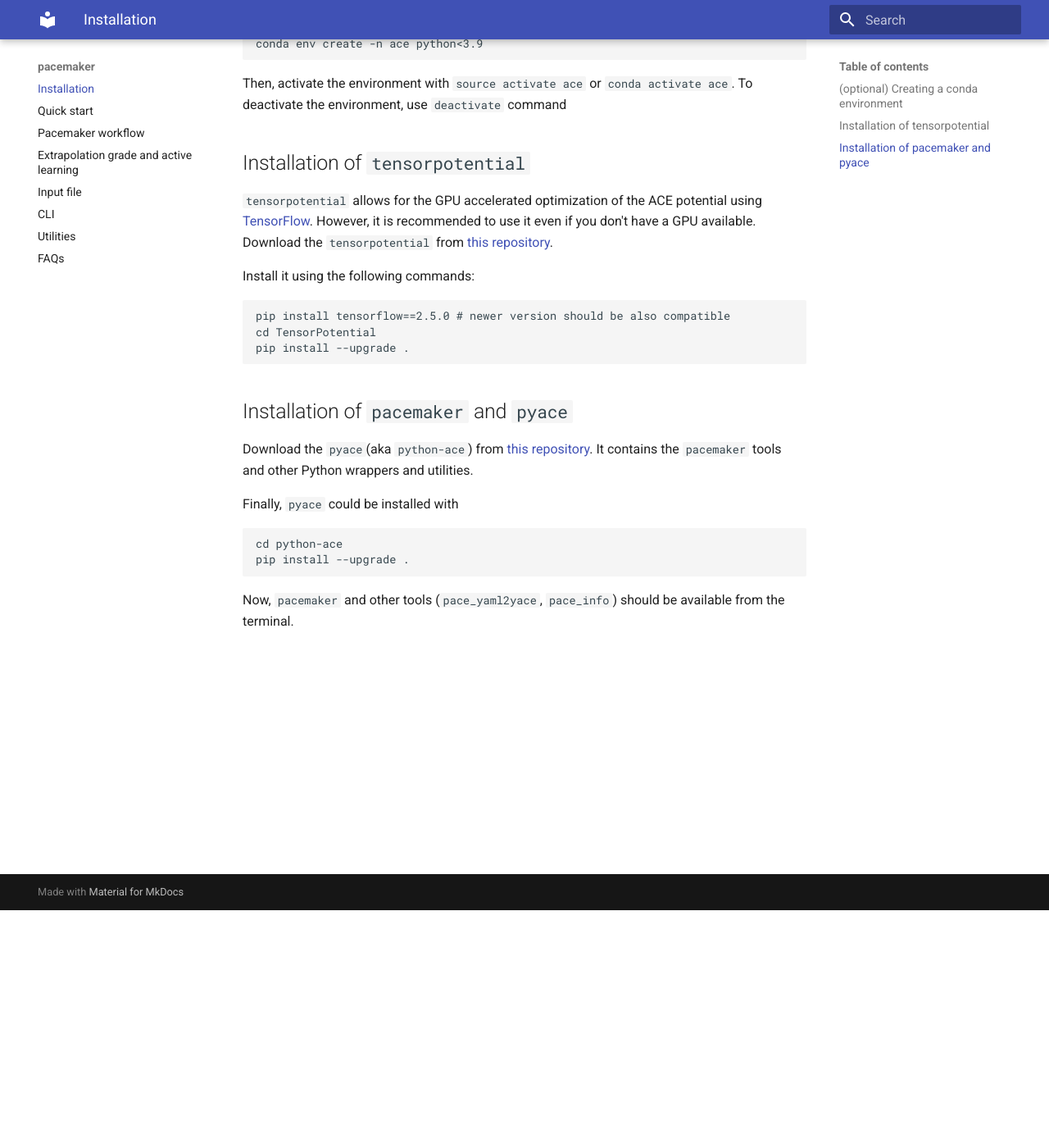
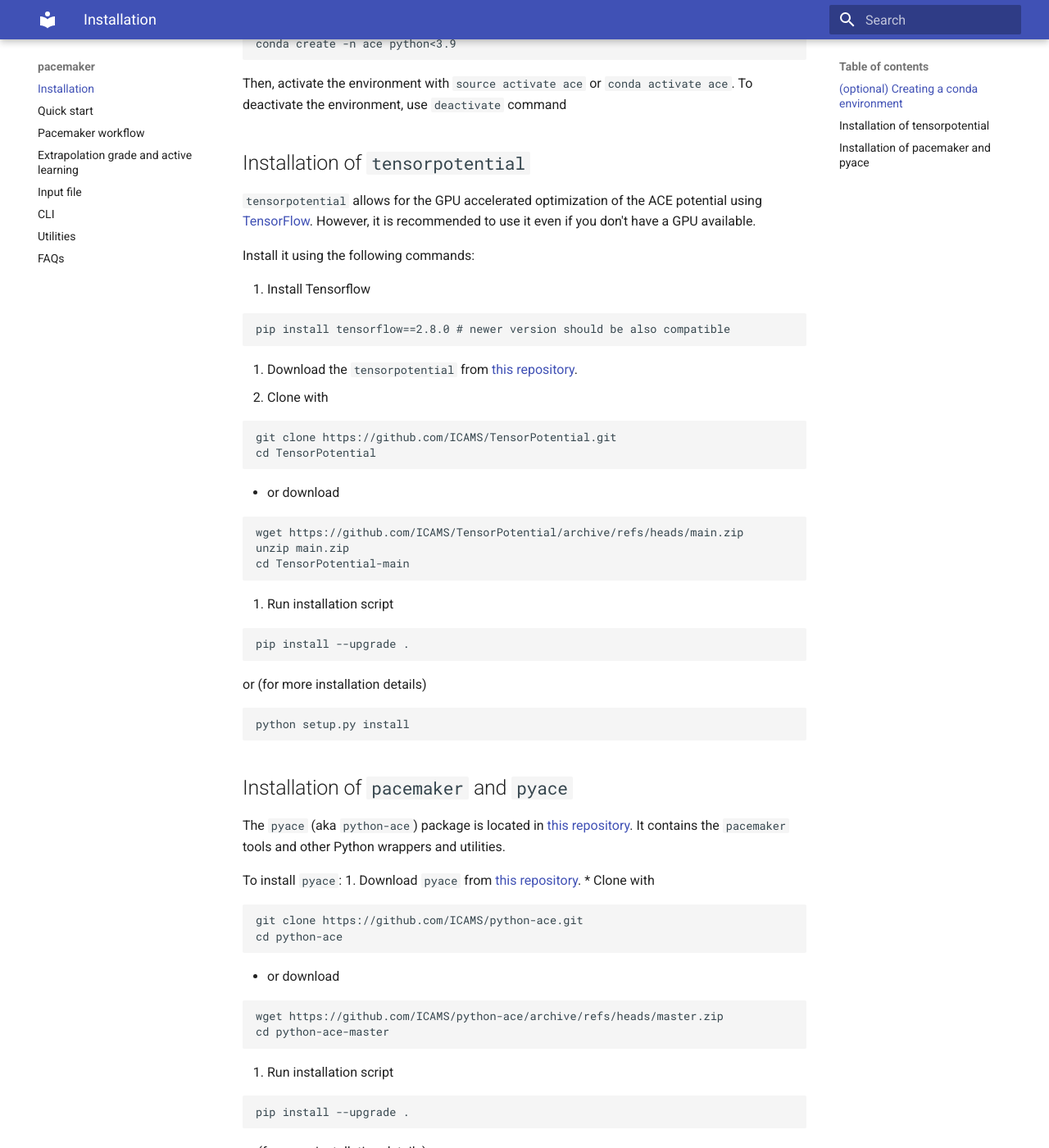
Before and after one commit to ICAMS/python-ace, an MkDocs documentation site: the page built from docs/pacemaker/install.md, in a window 1280 px wide and 1400 px high, scrolled down 290 px. Shown: the whole window at 82% size. Built offline with MkDocs 1.6.1 and Material for MkDocs 9.7.7, drawn with Linux system fonts in a browser that asks for light colours; some of the changed text lies outside the part shown.

Commit message:
Update install.md

````diff
--- a/docs/pacemaker/install.md
+++ b/docs/pacemaker/install.md
@@ -5,7 +5,7 @@ It is common practice creating a separate `conda environment` to avoid dependenc
 You can create the new environment named `ace` with minimal amount of required packages with the following command:
 
 ```
-conda env create -n ace python<3.9
+conda create -n ace python<3.9
 ```
 Then, activate the environment with
 `source activate ace` or `conda activate ace`. To deactivate the environment, use `deactivate` command
@@ -14,26 +14,61 @@ Then, activate the environment with
 
 `tensorpotential` allows for the GPU accelerated optimization of the ACE potential using [TensorFlow](https://www.tensorflow.org/).
 However, it is recommended to use it even if you don't have a GPU available.
-Download the `tensorpotential` from [this repository](https://github.com/ICAMS/TensorPotential).
+
 
 Install it using the following commands:
 
+1. Install Tensorflow
 ```
-pip install tensorflow==2.5.0 # newer version should be also compatible
+pip install tensorflow==2.8.0 # newer version should be also compatible
+```
+
+2. Download the `tensorpotential` from [this repository](https://github.com/ICAMS/TensorPotential).
+* Clone with
+```
+git clone https://github.com/ICAMS/TensorPotential.git
 cd TensorPotential
+```
+* or download
+```
+wget https://github.com/ICAMS/TensorPotential/archive/refs/heads/main.zip
+unzip main.zip
+cd TensorPotential-main
+```
+3. Run installation script
+```
 pip install --upgrade .
+```
+or (for more installation details)
+```
+python setup.py install
 ```
 
 ## Installation of `pacemaker` and `pyace`
 
-Download the `pyace`(aka `python-ace`) from [this repository](https://github.com/ICAMS/python-ace).
+The `pyace` (aka `python-ace`) package is located in [this repository](https://github.com/ICAMS/python-ace).
 It contains the `pacemaker` tools and other Python wrappers and utilities.
 
-Finally, `pyace` could be installed with
+To install `pyace`:
+1. Download `pyace` from [this repository](https://github.com/ICAMS/python-ace).
+* Clone with
+```
+git clone https://github.com/ICAMS/python-ace.git
+cd python-ace
+```
 
+* or download
 ```
-cd python-ace
+wget https://github.com/ICAMS/python-ace/archive/refs/heads/master.zip
+cd python-ace-master
+```
+3. Run installation script
+```
 pip install --upgrade .
 ```
+or (for more installation details)
+```
+python setup.py install
+```
 
-Now, `pacemaker` and other tools (`pace_yaml2yace`, `pace_info`) should be available from the terminal.
+Now, `pacemaker` and other tools (`pace_yaml2yace`, `pace_info`, `pace_activeset`) should be available from the terminal, if corresponding conda environment is loaded.
````
